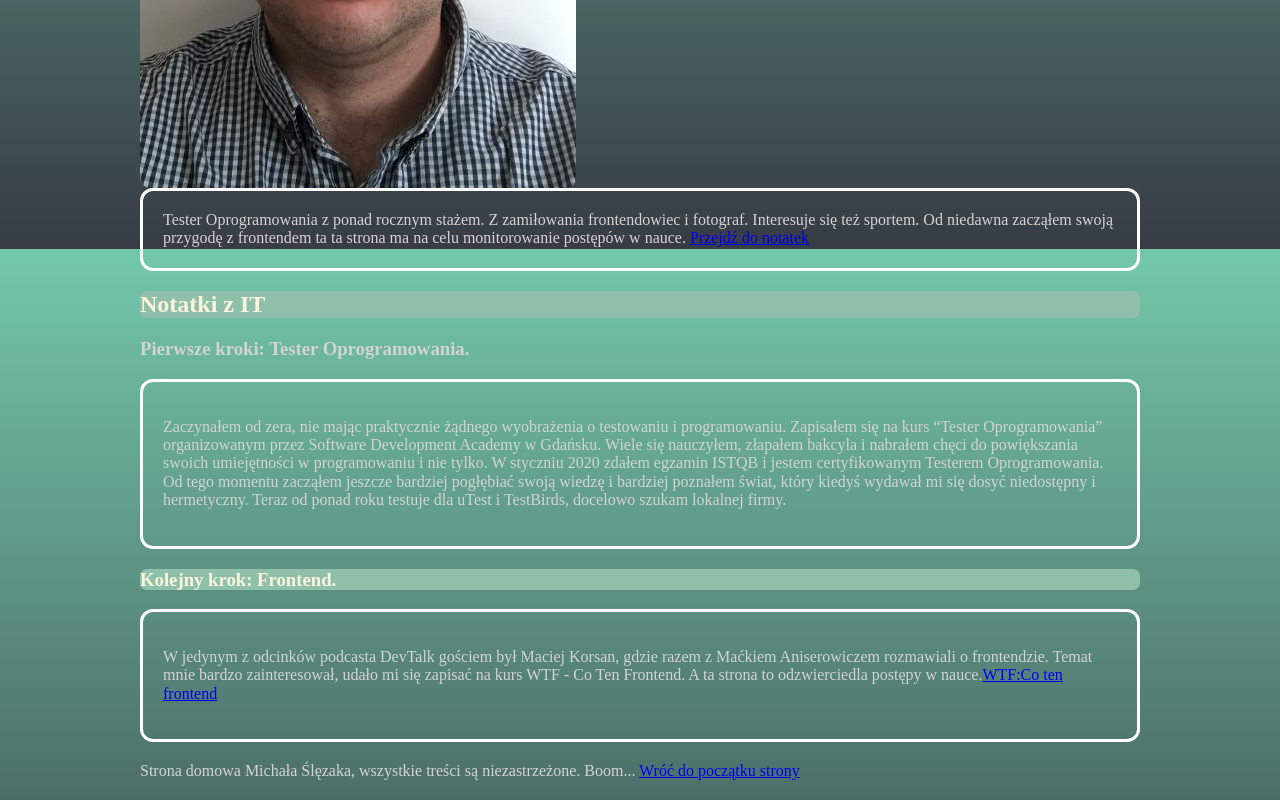
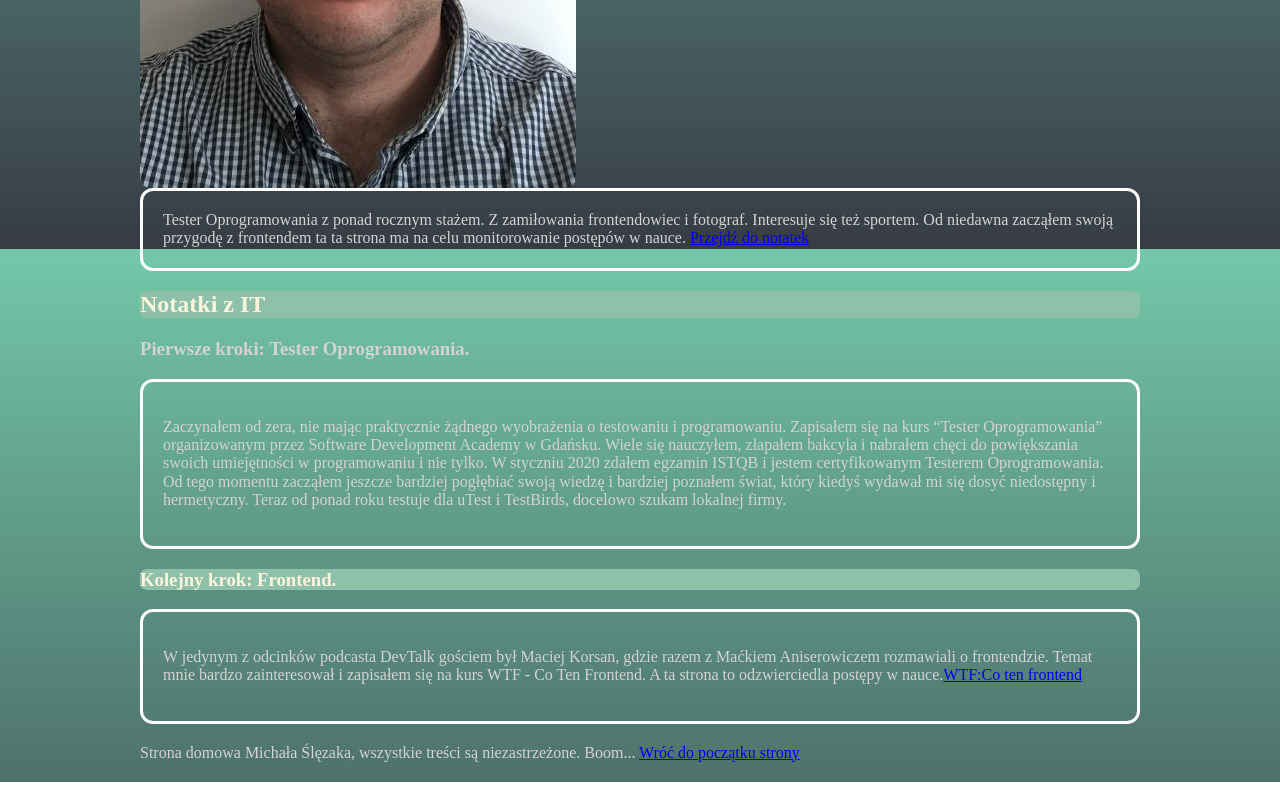
Before and after one commit to m-slezak/homepage, a website: page index.html in a window 1280 px wide. Shown: the part 615-1415 px from the top of the page. Drawn offline with Linux system fonts and the light colour scheme; files whose address does not match are found by name.

```diff
--- a/index.html
+++ b/index.html
@@ -11,9 +11,7 @@
   <body>
     <header class="header">
       <nav class="navigation navigation--js">
-        <a href="index.html" class="navigation-link"
-          >Strona Główna</a
-        >
+        <a href="index.html" class="navigation-link">Strona Główna</a>
         <a href="nauka-html.html" class="navigation-link">HTML</a>
         <a href="nauka-css.html" class="navigation-link">CSS</a>
       </nav>
@@ -28,7 +26,11 @@
 
       <section>
         <h2 class="section-headers">Kim jestem?</h2>
-        <img class="my-photo" src="C:\dev\homepage\img\zdjeciemini.jpeg" alt="To ja" />
+        <img
+          class="my-photo"
+          src="C:\dev\homepage\img\zdjeciemini.jpeg"
+          alt="To ja"
+        />
 
         <article class="article article__about-me">
           Tester Oprogramowania z ponad rocznym stażem. Z zamiłowania
@@ -64,11 +66,12 @@
           <p>
             W jedynym z odcinków podcasta DevTalk gościem był Maciej Korsan,
             gdzie razem z Maćkiem Aniserowiczem rozmawiali o frontendzie. Temat
-            mnie bardzo zainteresował, udało mi się zapisać na kurs WTF - Co Ten
+            mnie bardzo zainteresował i zapisałem się na kurs WTF - Co Ten
             Frontend. A ta strona to odzwierciedla postępy w nauce.<a
               href="https://cotenfrontend.pl/"
               >WTF:Co ten frontend</a
             >
+
           </p>
           <p class="textByJs"></p>
         </article>
```
Also changed, not shown: package.json (added, +22 -0 lines), 2 other files.
